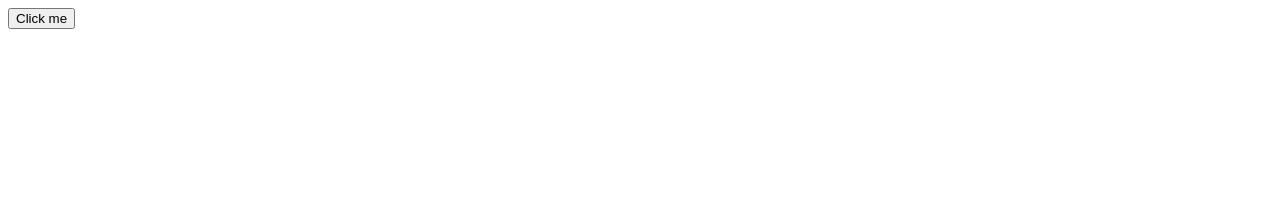
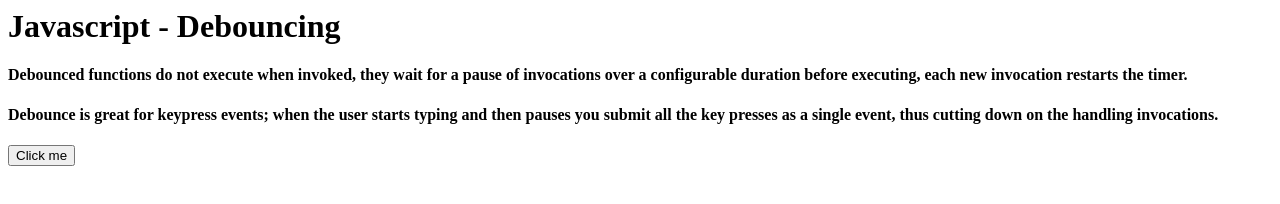
Before and after one commit to immanuala07/Learning-Javascript, a plain HTML site: page index.html in a window 1280 px wide. Drawn offline with Linux system fonts and the light colour scheme.

Commit message:
js doc added

```diff
--- a/index.html
+++ b/index.html
@@ -3,6 +3,10 @@
         <title>Javascript - Debouncing</title>
     </head>
     <body>
+		<h1>Javascript - Debouncing</h1>
+		<h4>Debounced functions do not execute when invoked, they wait for a pause of invocations over a configurable duration before executing, each new invocation restarts the timer.</h4>
+		<h4>Debounce is great for keypress events; when the user starts typing and then pauses you submit all the key presses as a single event, thus cutting down on the handling invocations.</h4>
+
         <button id="buttonId">Click me</button>
         <script type="text/javascript" src="./js/index.js"></script>
     </body>
```
